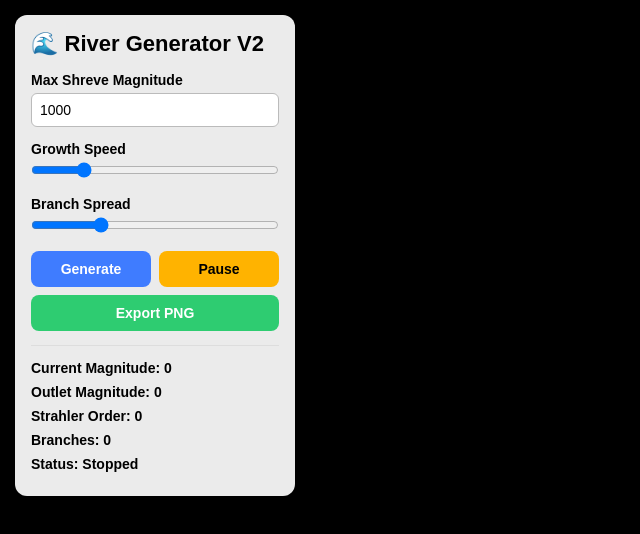
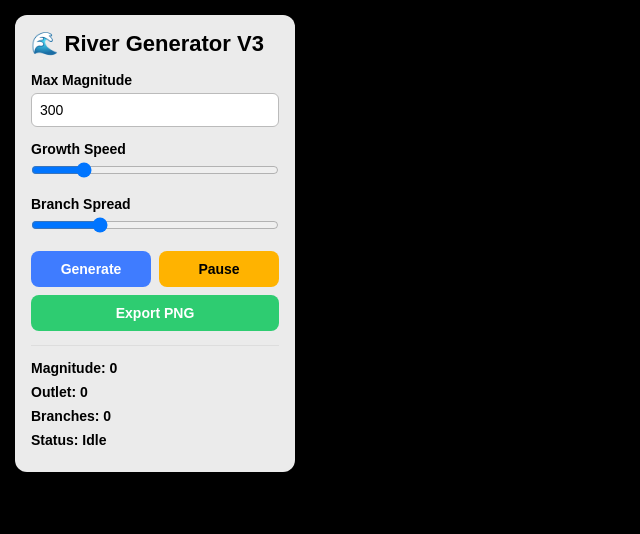
Before and after one commit to DuckyDude86/Watershed-Generator, a plain HTML site: page index.html in a window 1280 px wide. Shown: the whole page, without its empty margins (0-640 px from the left). Drawn offline with Linux system fonts and the light colour scheme.

Commit message:
Revise index.html for Watershed Generator V3
Updated the river generator UI and parameters.

```diff
--- a/index.html
+++ b/index.html
@@ -3,91 +3,43 @@
 <head>
     <meta charset="UTF-8">
     <meta name="viewport" content="width=device-width, initial-scale=1.0">
-    <title>Dendritic River Generator</title>
-
+    <title>Watershed Generator V3</title>
     <link rel="stylesheet" href="style.css">
 </head>
 <body>
 
 <div id="ui">
-
-        <h2>🌊 River Generator V2</h2>
+    <h2>🌊 River Generator V3</h2>
 
     <div class="control-group">
-            <label for="cap">Max Shreve Magnitude</label>
-            <input
-                type="number"
-                id="cap"
-                value="1000"
-                min="10"
-                max="1000000">
+        <label for="cap">Max Magnitude</label>
+        <input type="number" id="cap" value="300" min="10" max="5000">
     </div>
 
     <div class="control-group">
         <label for="speed">Growth Speed</label>
-            <input
-                type="range"
-                id="speed"
-                min="1"
-                max="100"
-                value="20">
+        <input type="range" id="speed" min="1" max="100" value="20">
     </div>
 
     <div class="control-group">
         <label for="spread">Branch Spread</label>
-            <input
-                type="range"
-                id="spread"
-                min="5"
-                max="80"
-                value="25">
+        <input type="range" id="spread" min="10" max="200" value="60">
     </div>
 
     <div class="buttons">
-            <button id="generateBtn">
-                Generate
-            </button>
-
-            <button id="pauseBtn">
-                Pause
-            </button>
-
-            <button id="exportBtn">
-                Export PNG
-            </button>
+        <button id="generateBtn">Generate</button>
+        <button id="pauseBtn">Pause</button>
+        <button id="exportBtn">Export PNG</button>
     </div>
 
     <hr>
 
     <div id="stats">
-
-            <p>
-                <strong>Current Magnitude:</strong>
-                <span id="currentMagnitude">0</span>
-            </p>
-
-            <p>
-                <strong>Outlet Magnitude:</strong>
-                <span id="outletMagnitude">0</span>
-            </p>
-
-            <p>
-                <strong>Strahler Order:</strong>
-                <span id="strahlerOrder">0</span>
-            </p>
-
-            <p>
-                <strong>Branches:</strong>
-                <span id="branchCount">0</span>
-            </p>
-
-            <p>
-                <strong>Status:</strong>
-                <span id="status">Idle</span>
-            </p>
-
+        <p><strong>Magnitude:</strong> <span id="currentMagnitude">0</span></p>
+        <p><strong>Outlet:</strong> <span id="outletMagnitude">0</span></p>
+        <p><strong>Branches:</strong> <span id="branchCount">0</span></p>
+        <p><strong>Status:</strong> <span id="status">Idle</span></p>
     </div>
-
 </div>
 
 <canvas id="riverCanvas"></canvas>
```
Lines whose indentation alone changed are shown as unchanged.
